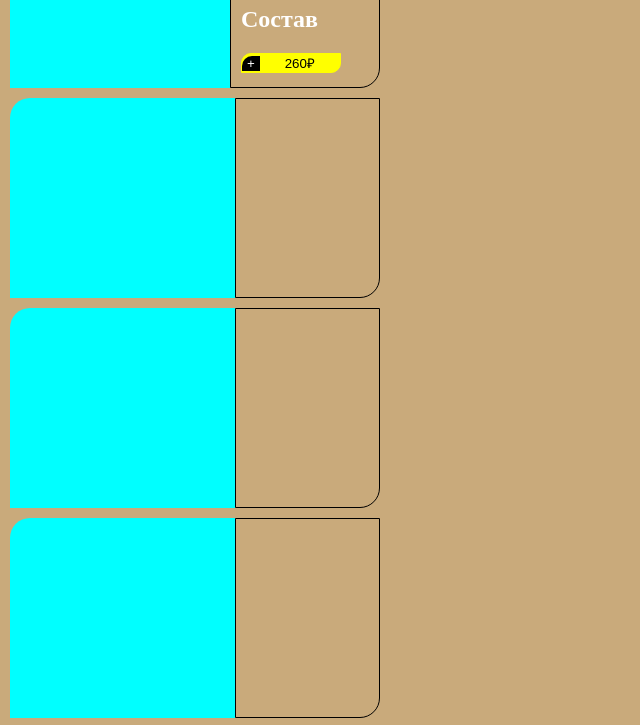
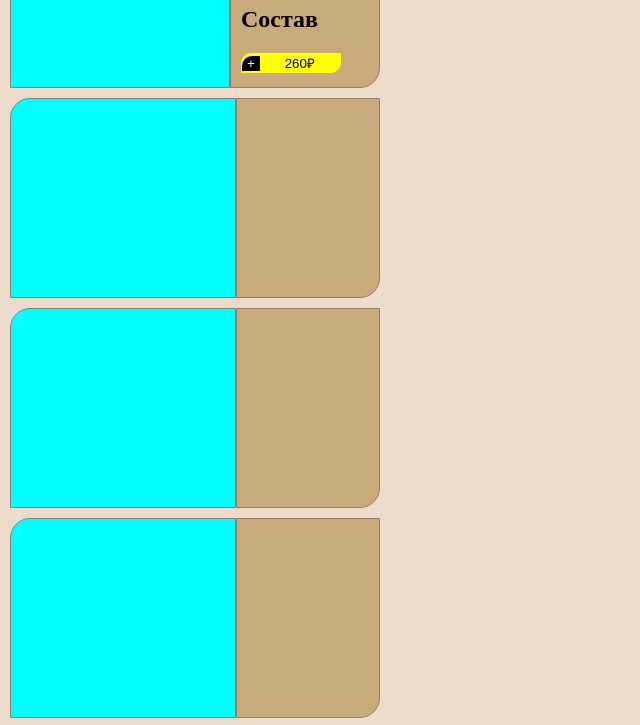
Before and after one commit to gusalov/gusalov.github.io, a plain HTML site: page index.html in a window 1280 px wide. Shown: the part 336-1061 px from the top of the page, without its empty margins (0-640 px from the left). Drawn offline with Linux system fonts and the light colour scheme.

Commit message:
Add files via upload

```diff
--- a/style.css
+++ b/style.css
@@ -1,6 +1,6 @@
     body{
         width: 390px;
-        background-color: rgb(201, 170, 123);
+        background-color: rgb(237,220,204);
         margin: 0;
     }
     .container {
@@ -26,7 +26,7 @@
         margin-top: -40px;
     }
     h2,h1{
-        color: white;
+        color: rgb(0, 0, 0);
         margin-left: 10px
     }
     .Cartocka{
@@ -41,12 +41,13 @@
         width: 300px;
         background-color: aqua;
         border-radius:20px 0px 0px 0px ;
+        border: solid 1px rgb(150,124,109);
     }
     .Price{
         width: 190px;
         background-color: rgb(201, 170, 123);
         border-radius:0px 0px 20px 0px ;
-        border: solid 1px rgb(0, 0, 0);
+        border: solid 1px rgb(150,124,109);
     }
     button{
         background-color: yellow;
@@ -72,3 +73,7 @@
     {
         background-color: lightgreen;
     }
+   li
+   {
+    list-style-type: none ;
+   }
```
